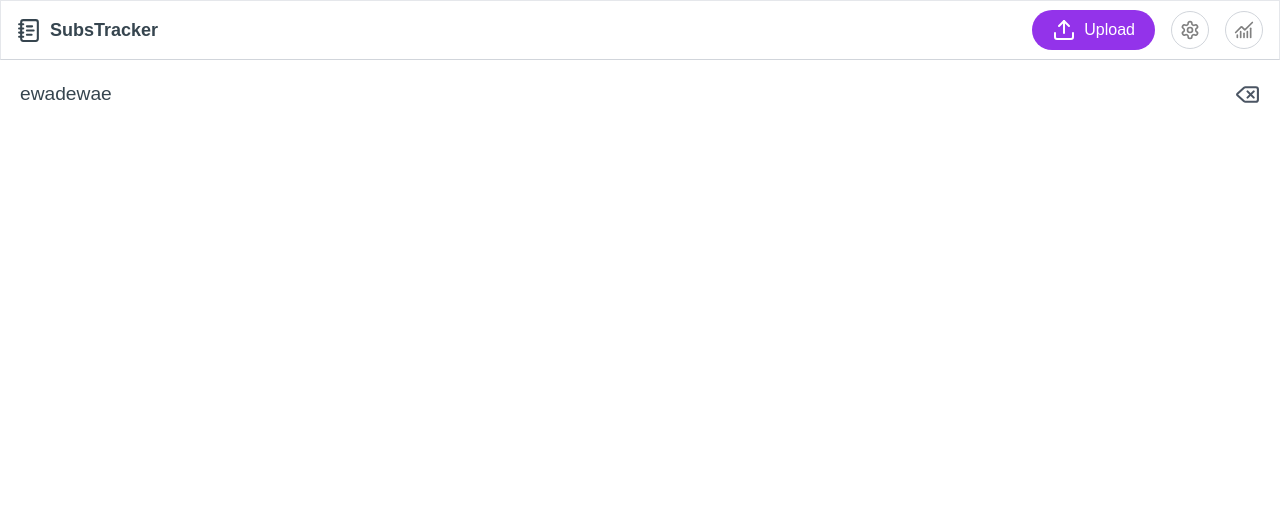
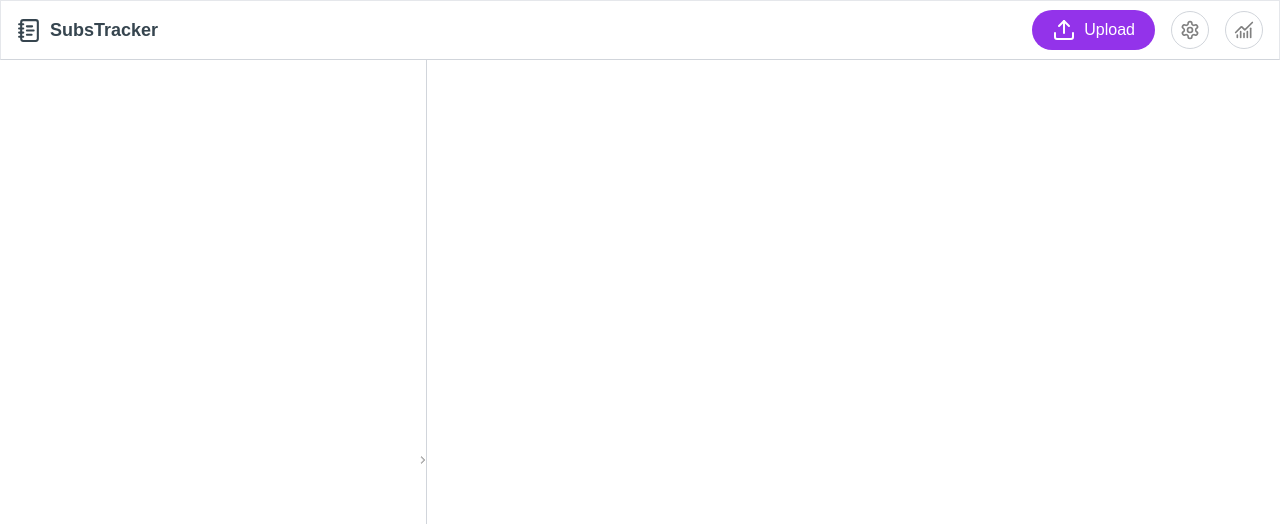
Before and after one commit to SimonSaltys/SubStatsTracker, a Next.js app in the folder sub-stats-tracker/: page / in a window 1280 px wide. Shown: the top 524 px of the page. Built offline with nearby package versions, Linux system fonts and the light colour scheme.

Commit message:
Basic Resizing

```diff
--- a/sub-stats-tracker/src/app/components/ClientWrapper.tsx
+++ b/sub-stats-tracker/src/app/components/ClientWrapper.tsx
@@ -22,7 +22,9 @@ export default function ClientWrapper() {
             <NavBar/>
 
             <SubtitleContext.Provider value={{state, dispatch}}>
+                <div>
                     <SubTitleWrapper/>
+                </div>
             </SubtitleContext.Provider>
         </>
 
--- a/sub-stats-tracker/src/app/components/subtitles/SubTitleWrapper.tsx
+++ b/sub-stats-tracker/src/app/components/subtitles/SubTitleWrapper.tsx
@@ -14,19 +14,24 @@
 
 "use client"
 
-import {useCallback, useContext, useEffect} from "react"
+import {useCallback, useContext, useEffect, useState} from "react"
 import SubTitleText from "@/app/components/subtitles/SubTitleText"
 import { readInSubtitleLine } from "@/app/functions/subtitleUtils"
 import { SubtitleContext } from "../ClientWrapper"
 import { SubtitleContextData } from "@/app/types/subtitleTypes"
-import { Resizable } from 'react-resizable';
+import { ResizableBox } from "react-resizable"
+import "react-resizable/css/styles.css";
+
 
 
 
 export default function SubTitleWrapper() {
       const context = useContext(SubtitleContext) as SubtitleContextData
+      const [dimentions, setDimentions] = useState({width: 300, height: 300})
       const state = context.state
       const dispatch = context.dispatch
+
+
 
 
     //get the text from the clipboard (todo, remove when able to read from video itself)
@@ -42,13 +47,20 @@ export default function SubTitleWrapper() {
     return () => clearInterval(interval)
    }, [fetchCopiedText])
 
+   useEffect(() => {
+      if(typeof window !== "undefined")
+        setDimentions({width : window.innerWidth/3,height: window.innerHeight})
+   },[])
+
   return (
-    <div >
-      {
-       state.subtitles.map((text, index) => (
-        <SubTitleText text={text} id={index} key={index}/>
-      ))}
-    </div>
-
+      <ResizableBox className="w-1/3 h-screen border-r border-gray-300" width={dimentions.width} height={dimentions.height}
+                    minConstraints={[250,dimentions.height]}
+                    axis="x"
+                    resizeHandles={["e"]}>
+            {
+          state.subtitles.map((text, index) => (
+            <SubTitleText text={text} id={index} key={index}/>
+          ))}
+      </ResizableBox>
   )
 }
--- a/sub-stats-tracker/src/app/types/SubtitleTypes.ts
+++ b/sub-stats-tracker/src/app/types/SubtitleTypes.ts
@@ -11,7 +11,7 @@ export interface SubtitleHolderState {
 }
 
 export const SubtitleHolderInitalData : SubtitleHolderState = {
-    subtitles: ["ewadewae"]
+    subtitles: []
 }
 
 export interface SubtitleContextData {
```
